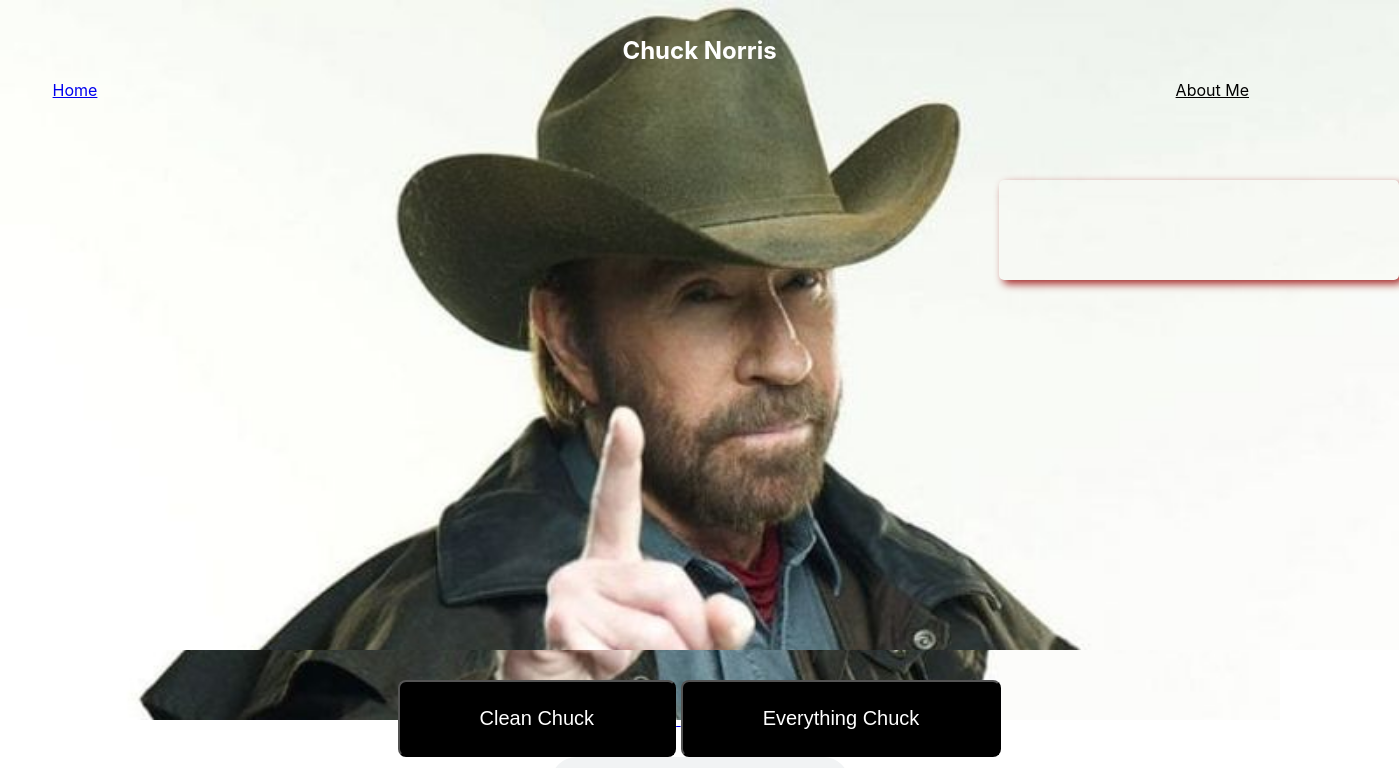
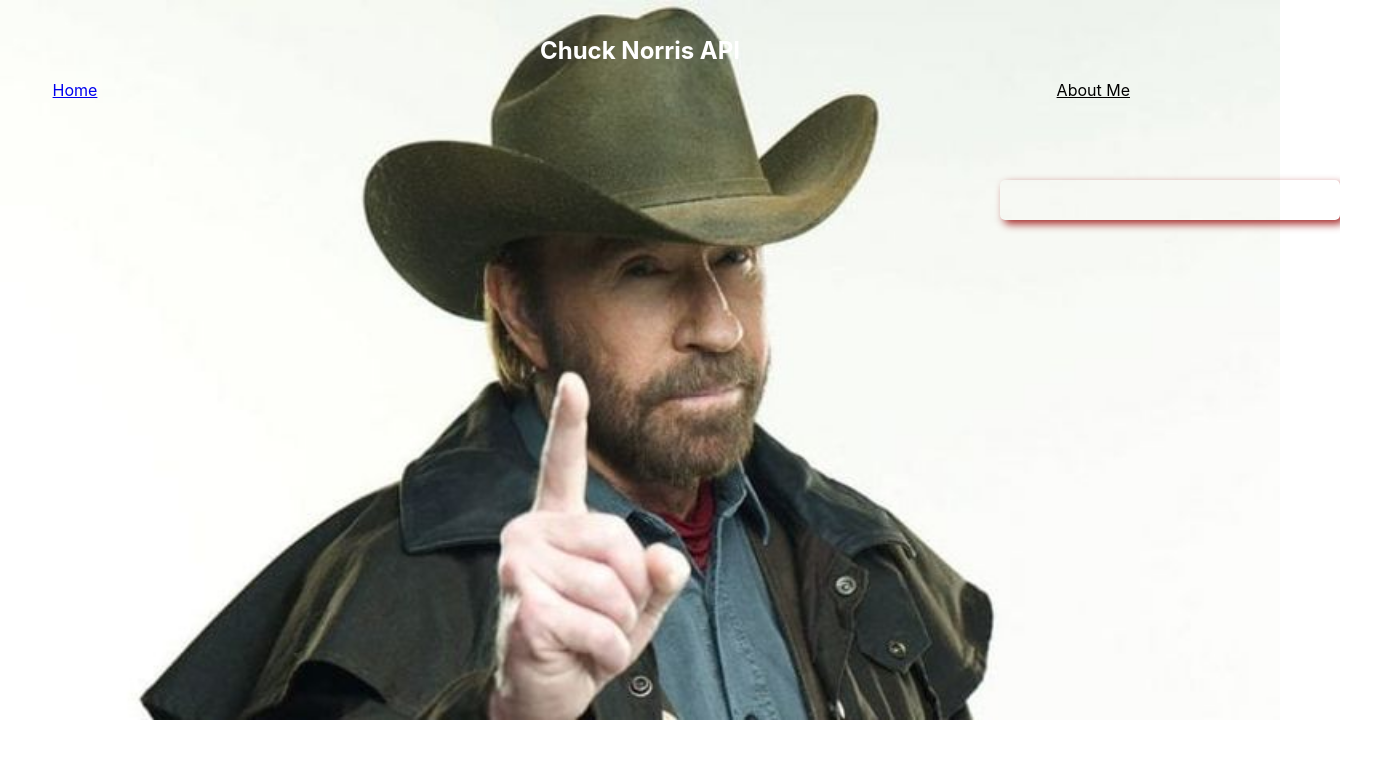
Before and after one commit to jhelming73/Project-2, a React (Create React App) app: page /Joke in a window 1280 px wide. Shown: the top 768 px of the page, 1399 px wide, since content can reach past the window. Built offline with nearby package versions, Linux system fonts and the light colour scheme; no server answers.

Commit message:
Clean-up for deploying to production

```diff
--- a/src/App.css
+++ b/src/App.css
@@ -1,26 +1,25 @@
 
 .JokeButtons{
-  padding-top: 400px;
+  padding-top: 550px;
 }
-.Audio{
-  padding-top: 300px;
-}
+
 .Joke-area {
-  display: flex;
+  display: grid;
   width: 50vw;
-  margin-left: 999px;
+  margin-left: 1000px;
   border-radius: 5px;
   color: black;
-  padding: 50px;
+  padding: 20px;
   width: 300px;
   box-shadow: 4px 4px 9px brown;
 }
 
 .CleanJoke {
   width: 50vw;
+  margin-left: 25px;
   border-radius: 5px;
   color: black;
-  padding: 50px;
+  padding: 20px;
   width: 300px;
   box-shadow: 4px 4px 9px green;
 }
@@ -31,20 +30,10 @@
 }
 
 body {
-  display: grid;
   text-align: center;
   background-image: url("./Chuck6.jpg");
   background-repeat: no-repeat;
-  height: 650px;
-  /* background-image: url("https://media.giphy.com/media/BIuuwHRNKs15C/source.gif"); */
   background-size: cover;
-  /* background-position: center;  */
-  /* width: 700px;
-  margin: 50px auto;
-  height: 650px;
-  grid-template-rows: 100px 200px 1fr 1fr;
-  grid-template-columns: 150px 1fr 150px;
-  border: 25px black; */
 }
 
 .Nav{
@@ -57,8 +46,6 @@ body {
 .AboutMeButton {
   grid-row: 1;
   grid-column: 2;
-  left: 0;
-  bottom: 0;
   width: 100%;
   color: black;
   text-align: right;
@@ -68,9 +55,8 @@ body {
   text-align: center;
   background-image: url("https://media.giphy.com/media/7qZ3ZX1Gu3TZm/source.gif");
   background-repeat: no-repeat;
-  height: 470px;
+  height: 400px;
   background-position: center;
-  padding-bottom:-5px;
 }
 
 
@@ -90,8 +76,6 @@ body {
 }
 
 button {
-  /* grid-row: 3;
-  grid-column: 4; */
   background-color: black;
   color: white;
   font-size: 20px;
--- a/src/App.js
+++ b/src/App.js
@@ -30,7 +30,6 @@ class App extends Component {
         })
       })
       .catch(error => {
-        console.log(error);
       })
   }
 
@@ -45,7 +44,6 @@ class App extends Component {
         })
       })
       .catch(error => {
-        console.log(error);
       })
 
   }
@@ -61,7 +59,6 @@ class App extends Component {
         })
       })
       .catch(error => {
-        console.log(error);
       })
 
   }
@@ -89,14 +86,13 @@ class App extends Component {
             <Link to='/About_Me' className="AboutMeButton"> About Me </Link>
           </nav>
 
-          <main>
             <Switch>
               <Route path="/" exact component={Home} />
               <Route path="/About_Me" component={AboutMe} />
               <Route path="/CleanJoke" render={() => <CleanJoke joke={this.state.joke} />} />
               <Route path="/Joke" render={() => <Joke joke={this.state.joke} />} />
             </Switch>
-          </main>
+
 
           <section className="JokeButtons">
             <Link to='/CleanJoke' > <button onClick={this.handleCleanClick}>Clean Chuck </button> </Link>
--- a/src/AudioPlayer.js
+++ b/src/AudioPlayer.js
@@ -5,7 +5,7 @@ class AudioPlayer extends React.Component {
   render() {
     return (
       <div>
-        <audio ref="audio_tag" src={sound} controls autoPlay/>
+        <audio ref="audio_tag" src={sound} controls autoPlay />
       </div>
     );
   }
--- a/src/CleanJoke.js
+++ b/src/CleanJoke.js
@@ -1,4 +1,4 @@
-import React, { Component, Link,  } from "react";
+import React, { Component, Link, } from "react";
 import "./App.css";
 
 
--- a/src/Header.js
+++ b/src/Header.js
@@ -1,8 +1,8 @@
 import React from 'react';
 
-function Header (){
-    return (<header className="App-header">
-    <h1 className="App-title">Chuck Norris</h1>
+function Header() {
+  return (<header className="App-header">
+    <h1 className="App-title">Chuck Norris API</h1>
   </header>)
 }
 
```
Also changed, not shown: src/AboutMe.js (+5 -10 lines), src/Home.js (+5 -5 lines), 1 other file (tests, documents, lock files or other folders).
